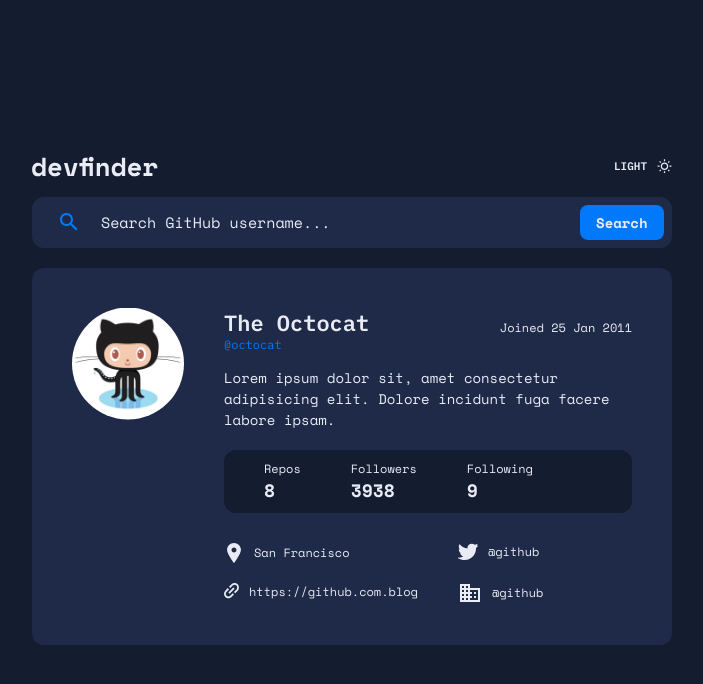
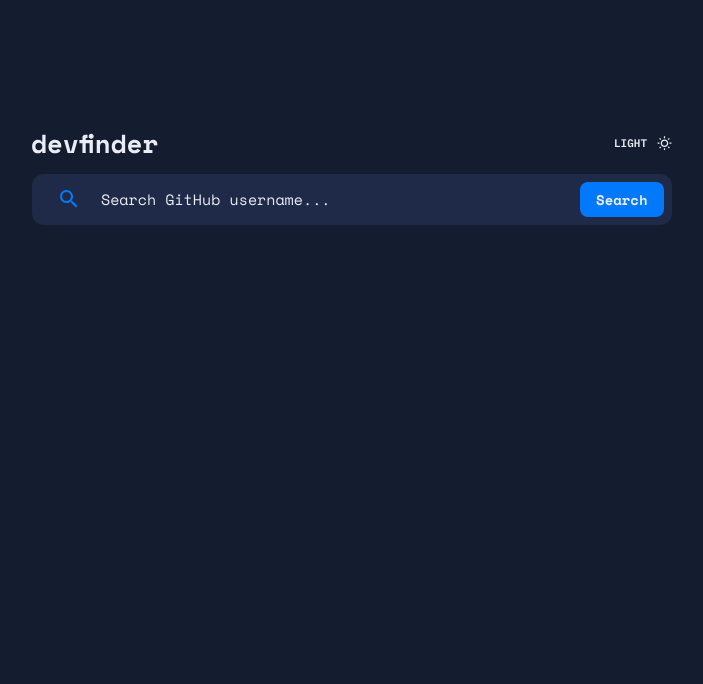
Before and after one commit to giovanna-mrosa/frontendMentor-devfinder, a React (Create React App) app: page / in a window 1280 px wide. Shown: the top 684 px of the page, without its empty margins (288-991 px from the left). Built offline with nearby package versions, Linux system fonts and the light colour scheme.

Commit message:
feat: Estilização

```diff
--- a/src/Pages/Home/index.jsx
+++ b/src/Pages/Home/index.jsx
@@ -1,79 +1,100 @@
-import React from "react";
+import React, { useState } from "react";
 import logoIcon from '../../assets/logo.svg'
 import lightIcon from '../../assets/light-icon.svg'
 import searchIcon from '../../assets/search-icon.svg'
-import avatarImg from '../../assets/octocat.jpg'
 import locationIcon from '../../assets/location-icon.svg'
 import linkIcon from '../../assets/link-icon.svg'
 import twitterIcon from '../../assets/twitter-icon.svg'
 import companyIcon from '../../assets/business-icon.svg'
+import api from '../../services/api'
 
 import { Container } from "./styles";
 
 export function Home() {
+const [repository, setRepository] = useState()
+const [username, setUsername] = useState('')
+
+  async function getGithubInfo(event) {
+    event.preventDefault()
+
+    const response = await api.get(`/users/${username}`)
+
+    setRepository(response.data)
+  }
+
   return (
     <Container>
       <div className="container-content">
+        <div className={repository ? "header-container" : "header-container position-top"}>
           <div className="header-box">
             <img src={logoIcon} alt="Logo" className="logo" />
             <button className="btn-theme">LIGHT<img src={lightIcon} alt="Light icon" /></button>
           </div>
-        <form className="input-box">
+          <form className="input-box" onSubmit={getGithubInfo}>
             <img src={searchIcon} alt="Search Icon" />
             <input
               type="text"
               name="inpt-search"
               className="inpt-search"
               placeholder="Search GitHub username..."
+              onChange={(event) => setUsername(event.target.value)}
+              autoComplete="off"
             />
-          <button className="btn-search">Search</button>
+            <button type="submit" className="btn-search">Search</button>
           </form>
-        <div className="card">
-          <img src={avatarImg} alt="Github Octocat" className="avatar" />
+        </div>
+        <div className={repository ? "card" : "card is-hidden"}>
+          <img src={repository?.avatar_url} alt="Avatar" className="avatar" />
           <div className="content-card">
             <div className="introduction-titles-joined">
               <div className="titles">
-                <h2>The Octocat</h2>
-                <p>@octocat</p>
+                <h2>{repository?.name}</h2>
+                <p>@{repository?.login}</p>
               </div>
               <div className="joined-box">
-                <p className="joined">Joined 25 Jan 2011</p>
+                <p className="joined">Joined {new Date(repository?.created_at).toLocaleDateString("en-US", {
+                  day: "numeric",
+                  month: "short",
+                  year: "numeric",
+                })}
+            </p>
               </div>
+
             </div>
-            <p className="bio">Lorem ipsum dolor sit, amet consectetur adipisicing elit. Dolore incidunt fuga facere labore ipsam.</p>
+            <p className={repository?.bio ? "bio" : "bio bio-not-available"}>{repository?.bio === null ? 'This profile has no bio...' : repository?.bio}</p>
             <div className="box-follow">
               <div className="info-follow">
                 <p className="info-follow-title">Repos</p>
-                <p className="info-follow-number">8</p>
+                <p className="info-follow-number">{repository?.public_repos}</p>
               </div>
               <div className="info-follow">
                 <p className="info-follow-title">Followers</p>
-                <p className="info-follow-number">3938</p>
+                <p className="info-follow-number">{repository?.followers}</p>
               </div>
               <div className="info-follow">
                 <p className="info-follow-title">Following</p>
-                <p className="info-follow-number">9</p>
+                <p className="info-follow-number">{repository?.following}</p>
               </div>
             </div>
             <div className="box-info">
               <div className="row">
-                <div className="info">
+                <div className={repository?.location ? "info" : "info info-not-available"}>
                   <img src={locationIcon} alt="Location icon" />
-                  <p>San Francisco</p>
+                  <p>{repository?.location === null ? 'Not Available' : repository?.location}</p>
                 </div>
-                <div className="info">
+                <div className={repository?.blog ? "info" : "info info-not-available"}>
                   <img src={linkIcon} alt="Link Icon" />
-                  <p>https://github.com.blog</p>
+                  <p>{repository?.blog === null ? 'Not Available' : repository?.blog}</p>
                 </div>
               </div>
               <div className="row">
-                <div className="info">
+                <div className={repository?.twitter_username ? "info" : "info info-not-available"}>
                   <img src={twitterIcon} alt="Twitter icon" />
-                  <p>@github</p>
+                  <p>{repository?.twitter_username === null ? 'Not Available' : repository?.twitter_username}</p>
                 </div>
-                <div className="info">
+                <div className={repository?.company ? "info" : "info info-not-available"}>
                   <img src={companyIcon} alt="Business Icon" />
-                  <p>@github</p>
+                  <p>{repository?.company === null ? 'Not Available' : repository?.company}</p>
                 </div>
               </div>
             </div>
--- a/src/Pages/Home/styles.js
+++ b/src/Pages/Home/styles.js
@@ -13,6 +13,13 @@
     display: flex;
     flex-direction: column;
     align-items: center;
+    gap: 20px;
+    height: 535px;
+
+    .header-container {
+      display: flex;
+      flex-direction: column;
+      width: 100%;
       gap: 20px;
 
       .header-box {
@@ -92,6 +99,7 @@
           }
         }
       }
+    }
     .card {
       width: 100%;
       display: flex;
@@ -107,6 +115,7 @@
       }
 
       .content-card {
+        width: 75%;
         .introduction-titles-joined {
           display: flex;
           align-items: center;
@@ -138,14 +147,20 @@
           font-family: 'Space Mono';
           margin-bottom: 20px;
           font-size: 14px;
+          word-wrap: break-word;
+          width: 100%;
+        }
+
+        .bio-not-available {
+          color: var(--not-available);
         }
 
         .box-follow {
           display: flex;
           width: 100%;
           align-items: flex-start;
-          gap: 50px;
-          padding: 10px 40px;
+          justify-content: space-around;
+          padding: 10px;
           background-color: var(--bg-dark-theme);
           border-radius: 12px;
           color: var(--color-dark-theme);
@@ -172,21 +187,119 @@
           gap: 40px;
           font-family: 'Space Mono';
           font-size: 12px;
+          width: 100%;
 
           .row {
             display: flex;
             flex-direction: column;
             gap: 20px;
+            width: 50%;
 
             .info {
               display: flex;
               gap: 10px;
               align-items: center;
 
+              p {
+                word-wrap: break-word;
+                width: 100%;
+              }
+
               img {
                 filter: invert(93%) sepia(16%) saturate(115%) hue-rotate(191deg)
                   brightness(99%) contrast(94%);
               }
+            }
+
+            .info-not-available {
+              p {
+                color: var(--not-available);
+              }
+
+              img {
+                filter: invert(65%) sepia(13%) saturate(335%) hue-rotate(189deg)
+                  brightness(88%) contrast(87%);
+              }
+            }
+          }
+        }
+      }
+    }
+    .is-hidden {
+      display: none;
+    }
+    .position-top {
+      justify-content: flex-start;
+    }
+  }
+  @media (max-width: 768px) {
+    .container-content {
+      width: 85%;
+      height: 740px;
+
+      .header-container {
+        gap: 30px;
+        .header-box {
+          .btn-theme {
+            font-size: 13px;
+
+            img {
+              width: 19px;
+            }
+          }
+        }
+        .input-box {
+          .inpt-search {
+            font-size: 11px;
+
+            &::placeholder {
+              font-size: 11px;
+            }
+          }
+
+          .btn-search {
+            width: 25%;
+            font-size: 12px;
+          }
+        }
+      }
+      .card {
+        padding: 30px;
+        position: relative;
+
+        .avatar {
+          position: absolute;
+          width: 30%;
+        }
+        .content-card {
+          width: 100%;
+
+          .introduction-titles-joined {
+            flex-direction: column;
+            align-items: flex-end;
+
+            .titles {
+              margin-bottom: 8px;
+
+              h2 {
+                margin-bottom: 8px;
+              }
+            }
+
+            .joined {
+              margin-bottom: 30px;
+            }
+          }
+          .bio {
+            font-size: 13px;
+            margin-bottom: 30px;
+          }
+          .box-info {
+            flex-direction: column;
+            gap: 20px;
+
+            .row {
+              width: 90%;
             }
           }
         }
```
Lines whose indentation alone changed are shown as unchanged.
